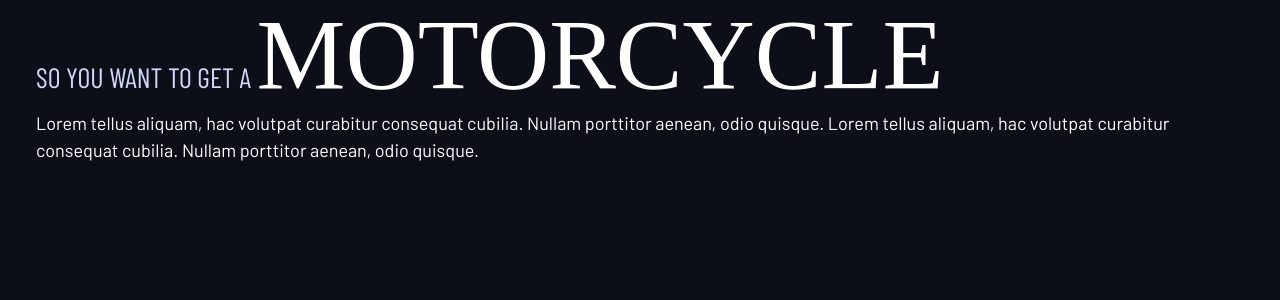
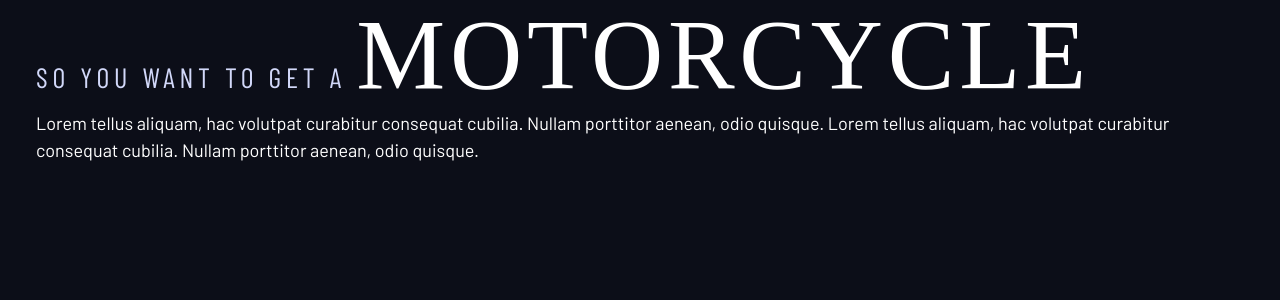
Before and after one commit to waxx567/fivefiftyfive, a Flask app: page / in a window 1280 px wide. Shown: the part 63-363 px from the top of the page. Run offline with Flask 3, Linux system fonts and the light colour scheme; some web fonts are replaced.

Commit message:
Update index.html

```diff
--- a/project/templates/index.html
+++ b/project/templates/index.html
@@ -40,7 +40,7 @@
 {% block content %}
 <!-- Container -->
 <div class="container">
-  <h1 class="text-accent fs-500 ff-sans-cond uppercase">
+  <h1 class="text-accent fs-500 ff-sans-cond uppercase letter-spacing-1">
     So you want to get a
     <span class="fs-800 ff-serif text-white">Motorcycle</span>
   </h1>
```
